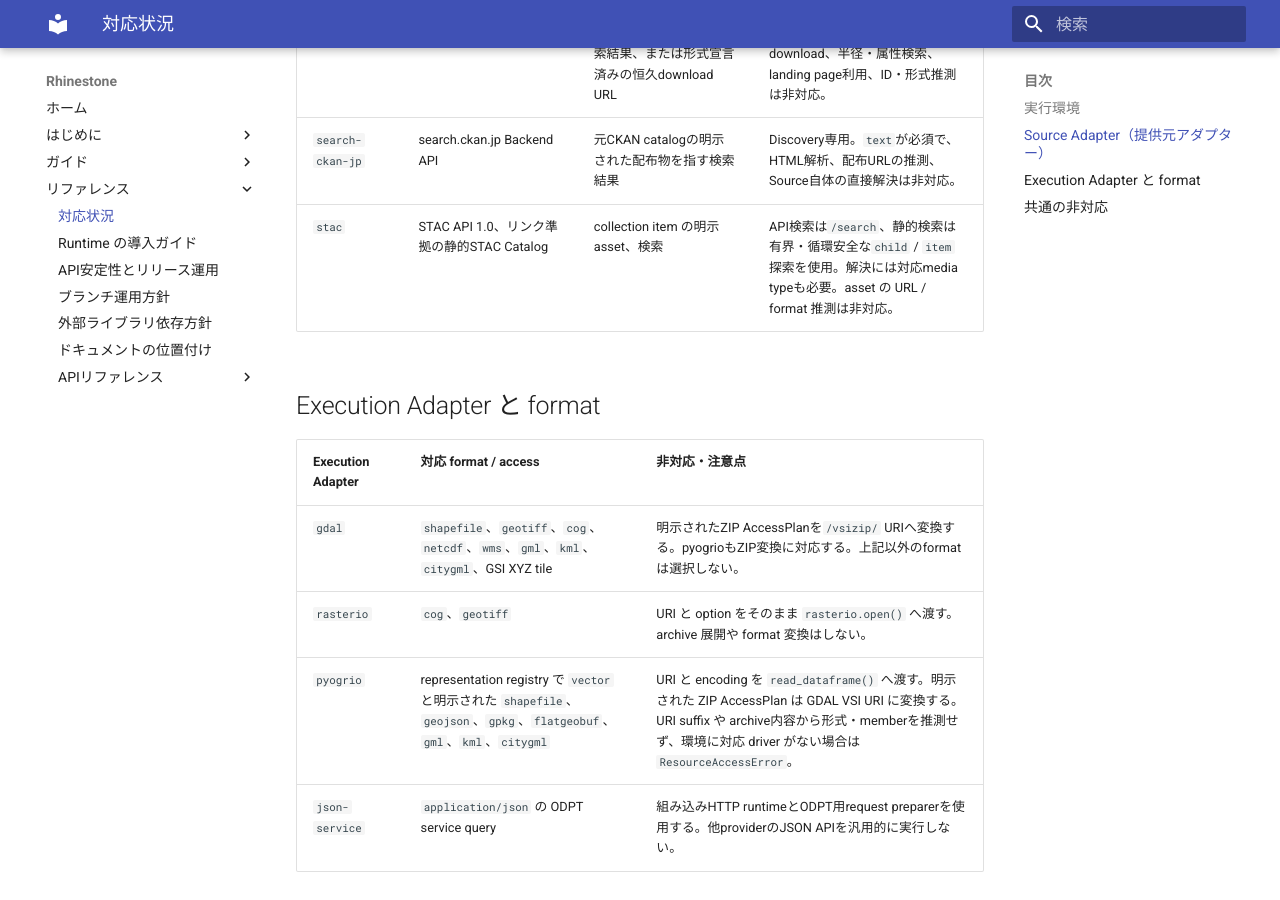
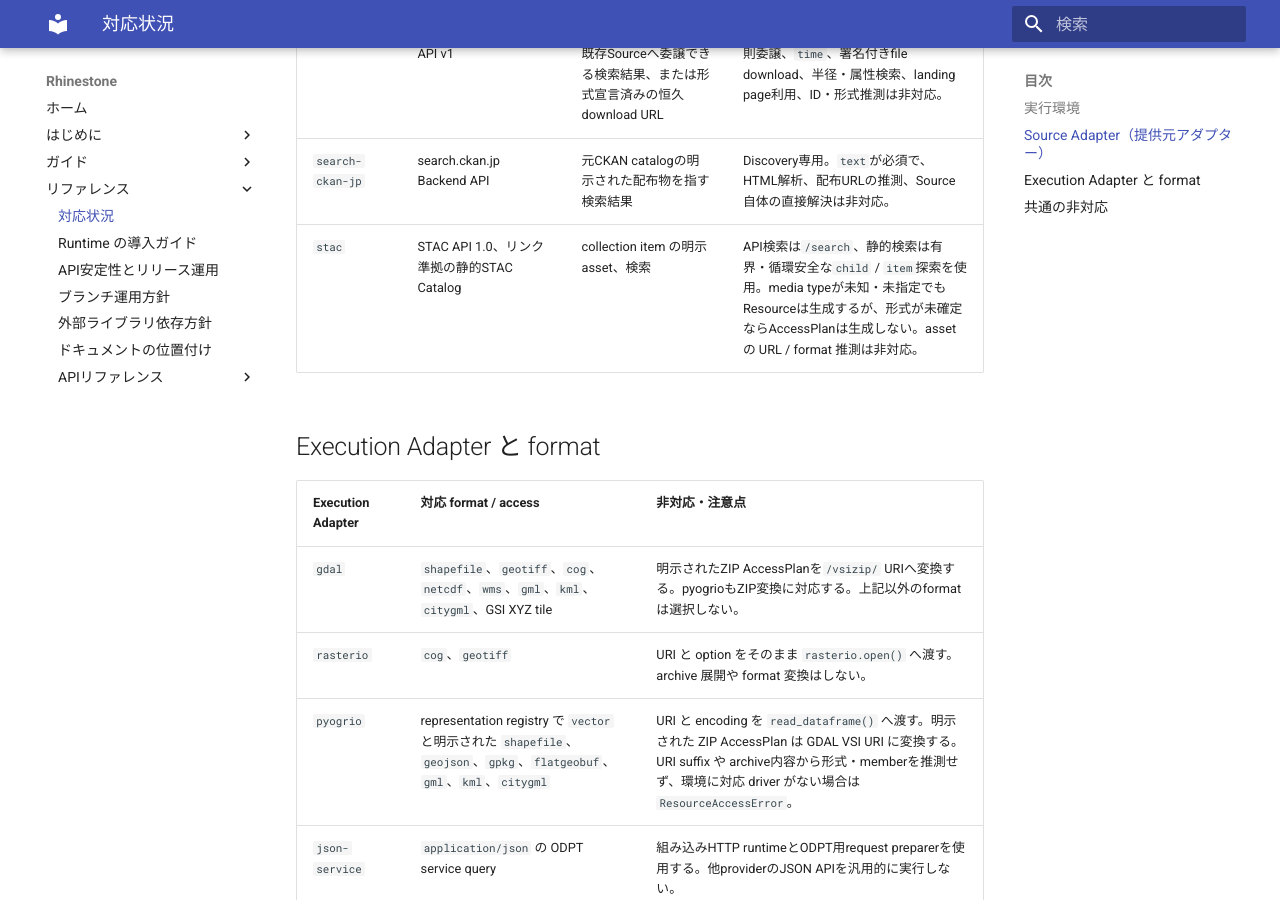
Before and after one commit to u-kitazawa/rhinestone, an MkDocs documentation site: the page built from docs/compatibility.md, in a window 1280 px wide and 900 px high, scrolled down 1880 px. Built offline with MkDocs 1.6.1 and Material for MkDocs 9.7.7, drawn with Linux system fonts in a browser that asks for light colours.

Commit message:
docs: distinguish STAC resources from access plans

```diff
--- a/docs/compatibility.md
+++ b/docs/compatibility.md
@@ -37,7 +37,7 @@
 | `plateau` | G 空間情報センター CKAN Action API | 指定 dataset / resource の配布物 | 市区町村・年度からの配布物推測、ZIP 以外の archive は非対応。 |
 | `mlit-dpf` | 国土交通DPF GraphQL API v1 | 明示規則で解決可能な既存Sourceへ委譲できる検索結果、または形式宣言済みの恒久download URL | Discovery専用。Direct・別DPFへの規則委譲、`time`、署名付きfile download、半径・属性検索、landing page利用、ID・形式推測は非対応。 |
 | `search-ckan-jp` | search.ckan.jp Backend API | 元CKAN catalogの明示された配布物を指す検索結果 | Discovery専用。`text`が必須で、HTML解析、配布URLの推測、Source自体の直接解決は非対応。 |
-| `stac` | STAC API 1.0、リンク準拠の静的STAC Catalog | collection item の明示 asset、検索 | API検索は`/search`、静的検索は有界・循環安全な`child` / `item`探索を使用。解決には対応media typeも必要。asset の URL / format 推測は非対応。 |
+| `stac` | STAC API 1.0、リンク準拠の静的STAC Catalog | collection item の明示 asset、検索 | API検索は`/search`、静的検索は有界・循環安全な`child` / `item`探索を使用。media typeが未知・未指定でもResourceは生成するが、形式が未確定ならAccessPlanは生成しない。asset の URL / format 推測は非対応。 |
 
 ## Execution Adapter と format
 
```
